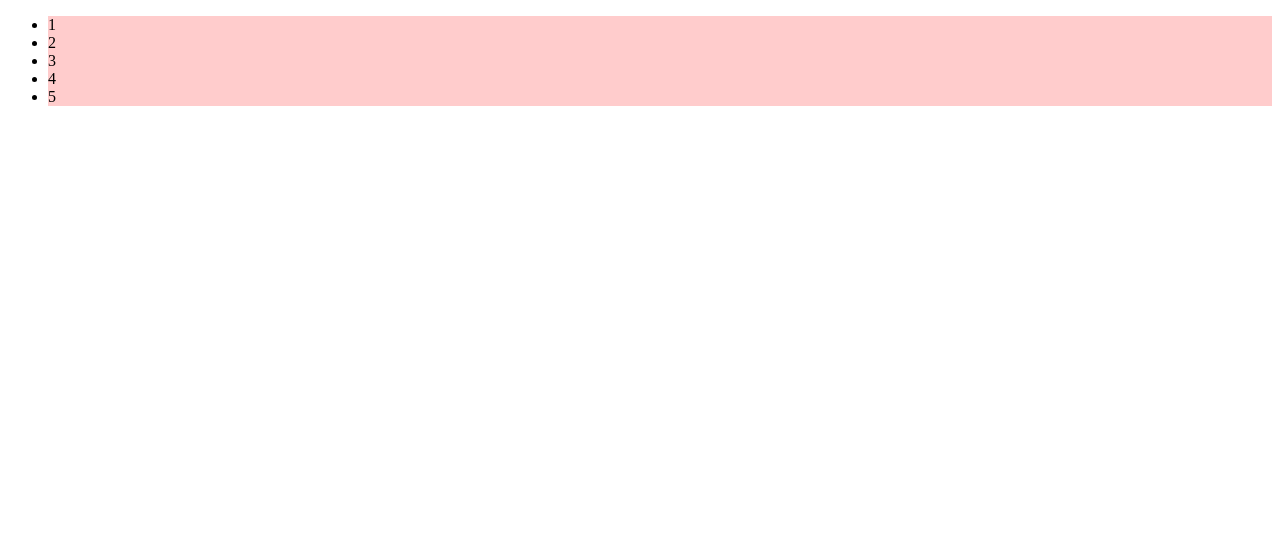
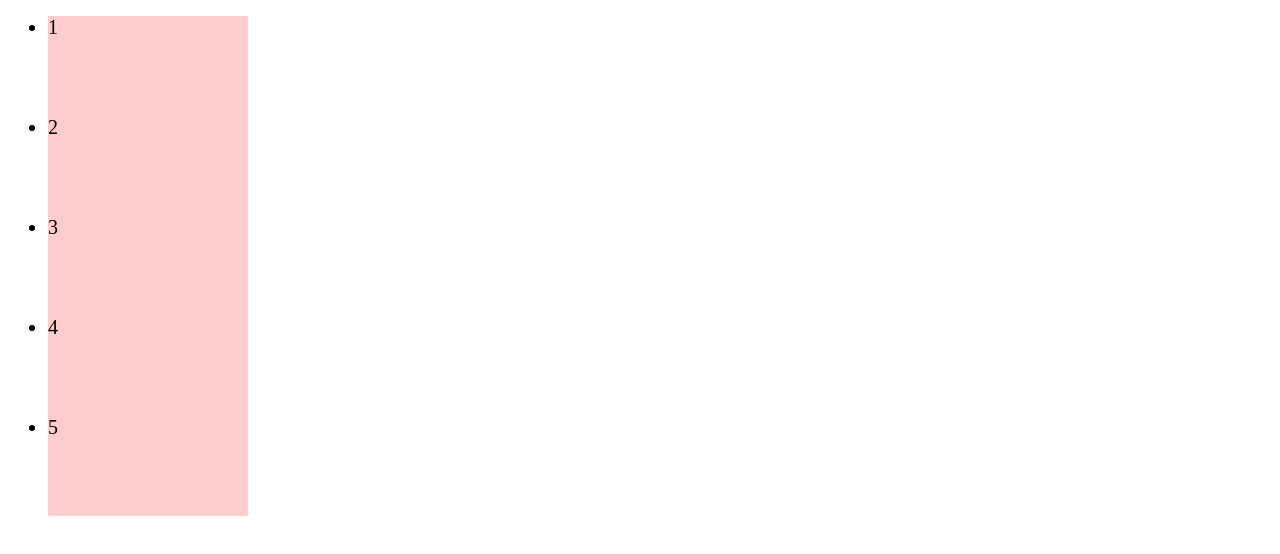
Before and after one commit to yy1204/test, a plain HTML site: page index.html in a window 1280 px wide. Drawn offline with Linux system fonts and the light colour scheme.

Commit message:
修改了列表样式

```diff
--- a/index.html
+++ b/index.html
@@ -7,6 +7,9 @@
     <style>
         li{
             background: #fcc;
+            width:200px;
+            height: 100px;
+            font-size: 20px;
         }
     </style>
 </head>
```
